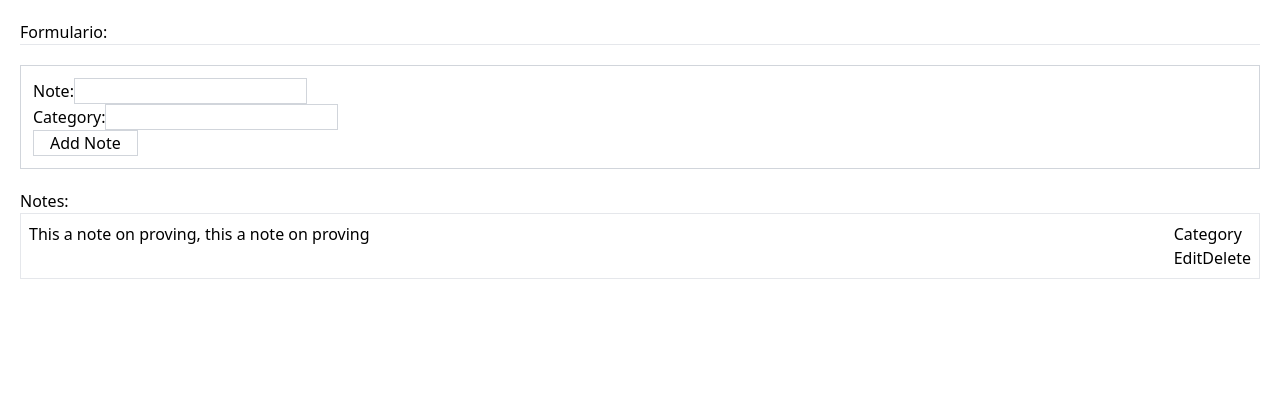
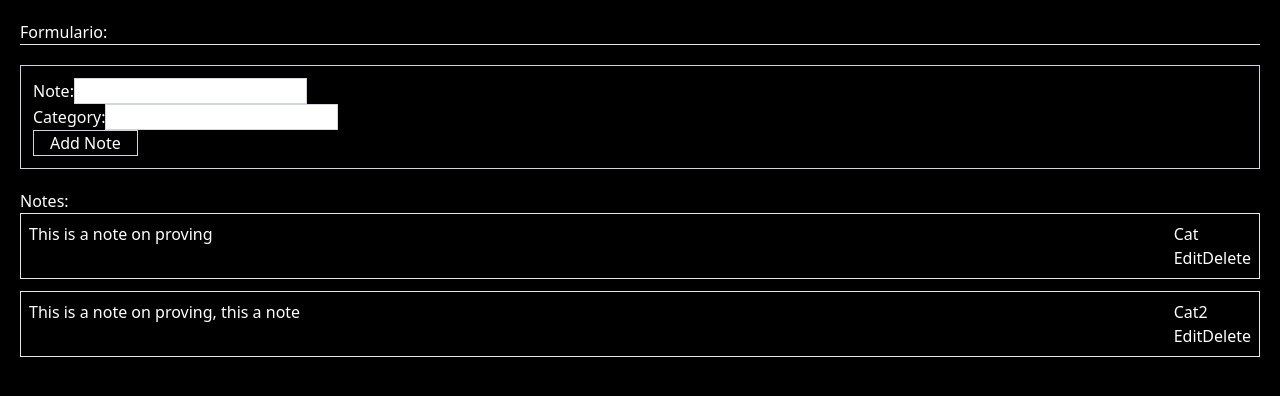
Before and after one commit to HenryMilac/Mixer, a React (Vite) app: page / in a window 1280 px wide. Shown: the top 396 px of the page. Built offline with nearby package versions, Linux system fonts and the light colour scheme.

Commit message:
maping done

```diff
--- a/src/MixerFront/Projects/FormAddEditDeleteZustand/FormAddEditDeleteZustand.tsx
+++ b/src/MixerFront/Projects/FormAddEditDeleteZustand/FormAddEditDeleteZustand.tsx
@@ -1,6 +1,11 @@
+import { useNotesStore } from "./store/notes.store"
+
 export default function FormAddEditDeleteZustand() {
+
+    const notes = useNotesStore((state) => state.notes)
+
     return (
-        <div className="p-5 flex flex-col gap-y-5">
+        <div className="p-5 flex flex-col gap-y-5 bg-black text-white h-full">
             <div>
                 <h1>Formulario:</h1>
                 <hr />
@@ -23,14 +28,16 @@ export default function FormAddEditDeleteZustand() {
 
 
                 <div className="flex flex-col gap-y-3">
-                    <div className="flex justify-between border border-gray-200 p-2">
-                        <p>This a note on proving, this a note on proving</p>
-                        <div>
-                            <p>Category</p>
-                            <button>Edit</button>
-                            <button>Delete</button>
+                    {notes.map(note => (
+                        <div className="flex justify-between border border-gray-200 p-2">
+                            <p>{note.note}</p>
+                            <div>
+                                <p>{note.category}</p>
+                                <button>Edit</button>
+                                <button>Delete</button>
+                            </div>
                         </div>
-                    </div>
+                    ))}
                 </div>
             </div>
         </div>
--- /dev/null
+++ b/src/MixerFront/Projects/FormAddEditDeleteZustand/store/notes.store.tsx
@@ -0,0 +1,20 @@
+import { create } from "zustand";
+
+interface NotesState {
+    notes: Note[]
+}
+interface Note {
+    id: number,
+    note: string,
+    category: string
+}
+interface NotesActions {
+
+}
+
+export const useNotesStore = create<NotesState & NotesActions>()(() => ({
+    notes: [
+        {id: 1, note: 'This is a note on proving', category: 'Cat'},
+        {id: 2, note: 'This is a note on proving, this a note', category: 'Cat2'}
+    ]
+}))
```
